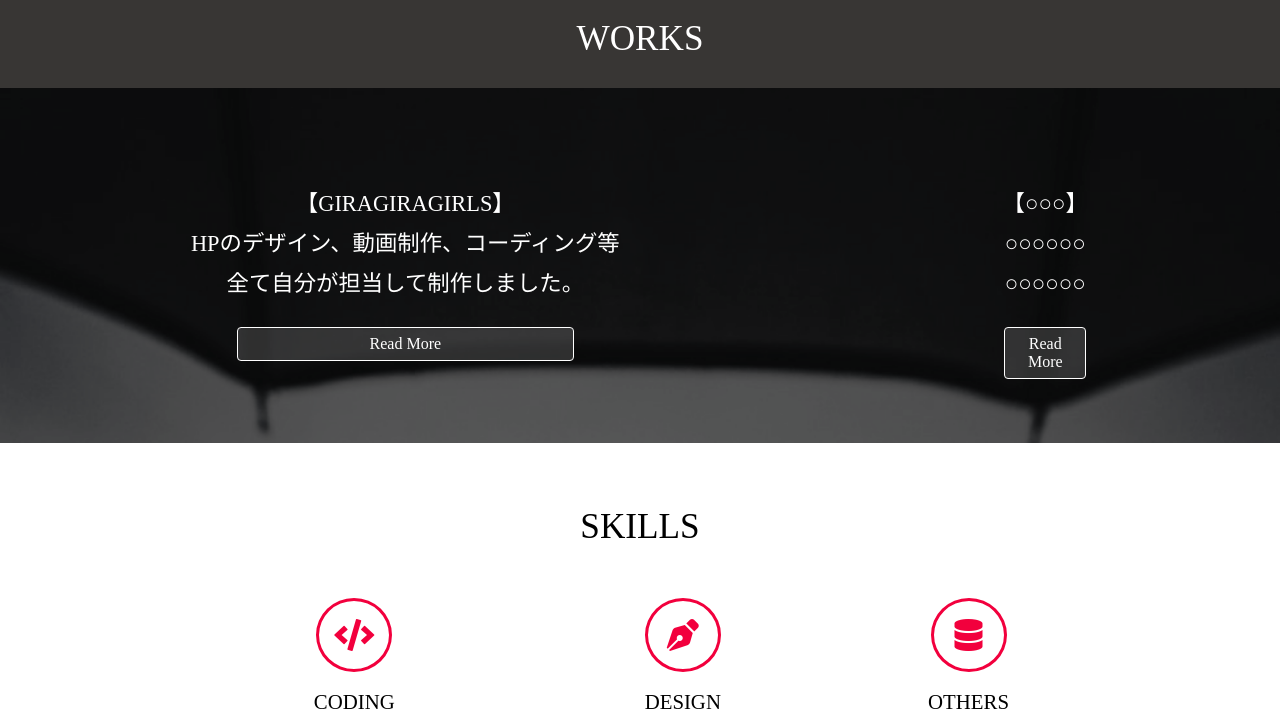
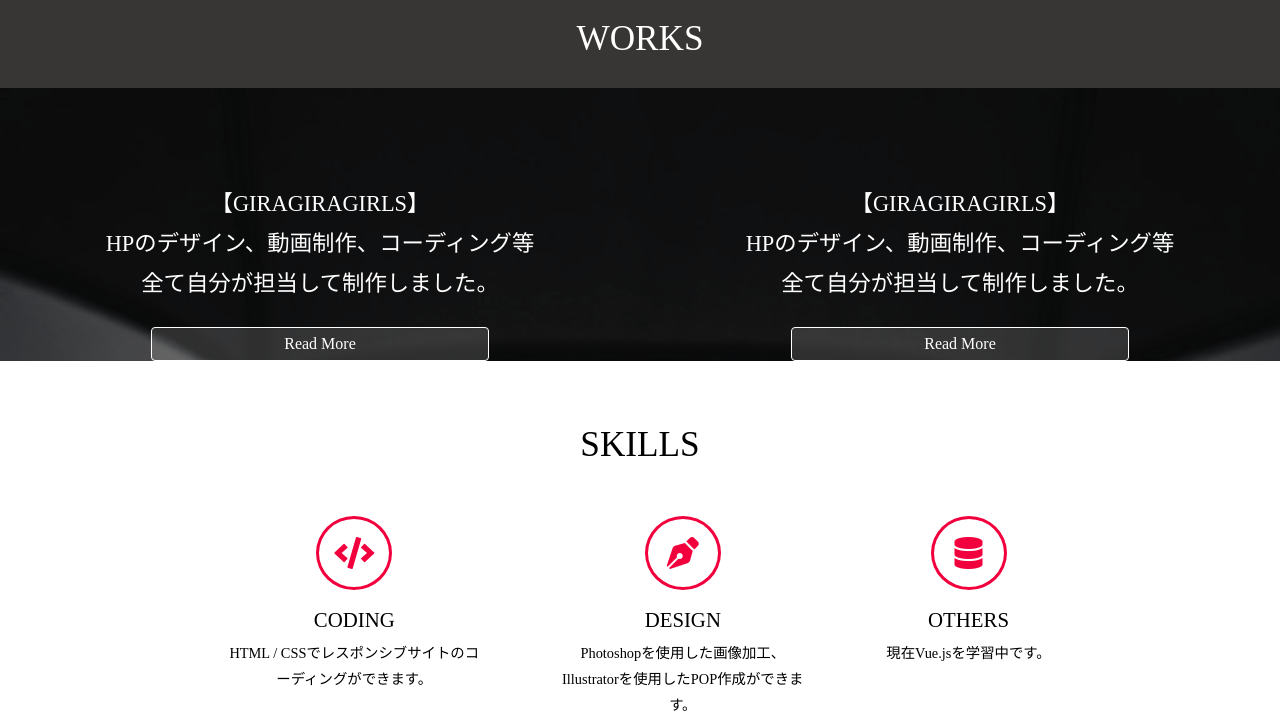
Before and after one commit to tsunasan-html/2021, a plain HTML site: page index.html in a window 1280 px wide. Shown: the part 1280-2000 px from the top of the page. Drawn offline with nearby package versions, Linux system fonts and the light colour scheme.

Commit message:
Update index.html

```diff
--- a/index.html
+++ b/index.html
@@ -57,6 +57,7 @@
       <h2 class="heding">WORKS</h2>
         <div class="backgroundimg">
           <div class="works_flex">
+
             <div class="works_box">
               <p class="works_text">
                 【GIRAGIRAGIRLS】<br>
@@ -66,14 +67,16 @@
               <a class="button_ghost" href="https://giragira.sakura.ne.jp/gira2022/index.php">Read More</a>
             </div>
 
-            <div class="works_box">
+               <div class="works_box">
               <p class="works_text">
-                【○○○】<br>
-                ○○○○○○<br>
-                ○○○○○○
+                【GIRAGIRAGIRLS】<br>
+                HPのデザイン、動画制作、コーディング等<br>
+                 全て自分が担当して制作しました。
               </p>
-              <a class="button_ghost1" href="#">Read More</a>
+              <a class="button_ghost" href="https://giragira.sakura.ne.jp/gira2022/index.php">Read More</a>
             </div>
+
+
           </div>
         </div>
     </div>
```
